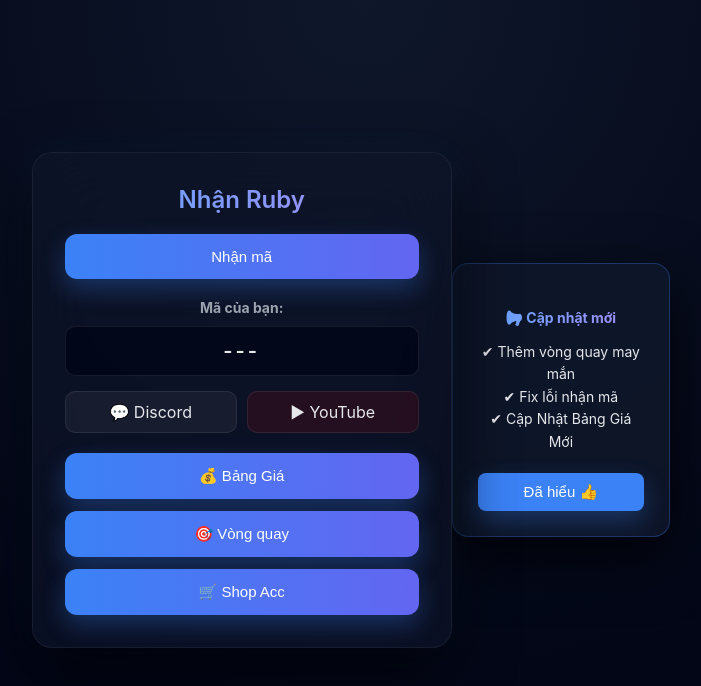
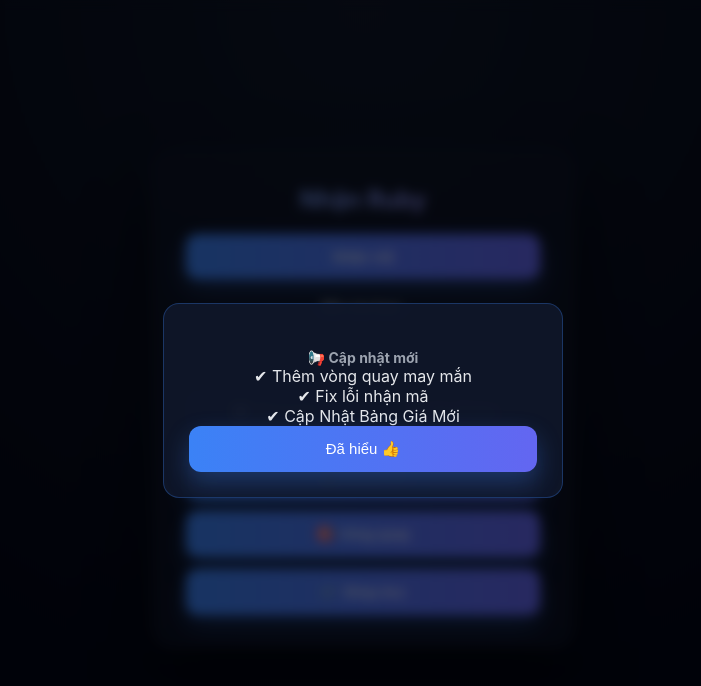
Before and after one commit to phuc40/rubyfree, a website: page index.html in a window 1280 px wide. Shown: the whole page, without its empty margins (277-978 px from the left). Drawn offline with Linux system fonts and the light colour scheme.

Commit message:
Update style.css

```diff
--- a/style.css
+++ b/style.css
@@ -443,7 +443,6 @@ button:hover {
 .left{ left:0; }
 .right{ right:0; }
 
-<style>
 .popup-overlay {
     position: fixed;
     inset: 0;
@@ -460,43 +459,30 @@ button:hover {
     max-width: 400px;
     padding: 25px;
     border-radius: 16px;
-    background: rgba(15, 23, 42, 0.9);
+    background: rgba(15, 23, 42, 0.95);
     border: 1px solid rgba(59,130,246,0.3);
-    box-shadow: 0 20px 60px rgba(0,0,0,0.8);
     text-align: center;
-    animation: fadeIn 0.4s ease;
 }
 
-.popup-box h2 {
-    margin-bottom: 15px;
-    background: linear-gradient(90deg,#60a5fa,#a78bfa);
-    -webkit-background-clip: text;
-    -webkit-text-fill-color: transparent;
+.popup-buttons {
+    display: flex;
+    gap: 10px;
+    justify-content: center;
 }
 
-.popup-box p {
-    font-size: 14px;
-    margin-bottom: 20px;
-    color: #e5e7eb;
-    line-height: 1.6;
+.popup-buttons button {
+    padding: 10px 16px;
+    border-radius: 8px;
+    border: none;
+    cursor: pointer;
 }
 
-.popup-box button {
-    padding: 10px 18px;
-    border-radius: 8px;
-    border: none;
+.popup-buttons button:first-child {
     background: #3b82f6;
     color: white;
-    cursor: pointer;
-    transition: 0.2s;
 }
 
-.popup-box button:hover {
-    background: #2563eb;
+.popup-buttons button:last-child {
+    background: rgba(255,255,255,0.1);
+    color: #e5e7eb;
 }
-
-@keyframes fadeIn {
-    from { opacity: 0; transform: scale(0.9); }
-    to { opacity: 1; transform: scale(1); }
-}
-</style>
```
